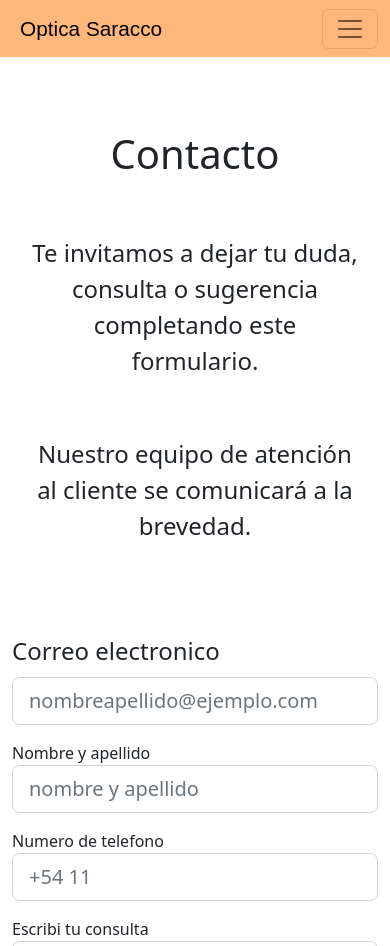
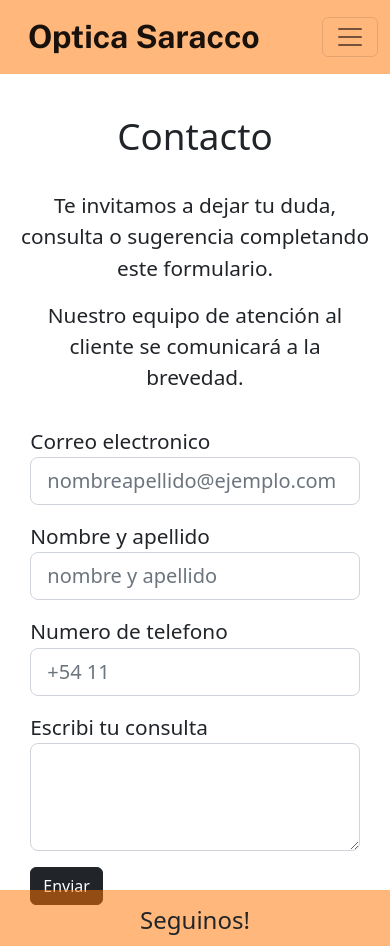
Before and after one commit to juan-saracco/PF-Saracco, a website: page vistas/contacto.html in a window 390 px wide. Shown: the top 946 px of the page. Drawn offline with nearby package versions, Linux system fonts and the light colour scheme.

Commit message:
sass con anidaciones y & aplicado a todo el proyecto

```diff
--- a/parciales/_contacto.scss
+++ b/parciales/_contacto.scss
@@ -1,26 +1,27 @@
 .contact__container {
-    height: 80rem;
+    height: 50rem;
     display: flex;
     flex-direction: column;
     justify-content: space-evenly;
 
-    .contact__container {
-        height: 30rem;
+    .contact {
+        height: 20rem;
 
         &__h1 {
             text-align: center;
-            font-size: 5rem;
-            margin-bottom: 4rem;
+            font-size: 3rem;
+            margin-bottom: 2rem;
+            margin-top: 2rem;
         }
 
         &__p{
             text-align: center;
-            font-size: 3rem;
+            font-size: 1.5rem;
         }
 
         &__p2{
             text-align: center;
-            font-size: 3rem;
+            font-size: 1.5rem;
         }
     }
 
--- a/parciales/_footer.scss
+++ b/parciales/_footer.scss
@@ -40,20 +40,19 @@
 
         &__p {
             width: 80%;
-            font-size: 2rem;
+            font-size: 1.3rem;
+            margin-top: 1rem;
         }
 
         &__form{
                width: 100%;
-               height: 100%;
         }
 
         &__input{
-           font-size: 1.4rem;
            width: 80%;
            text-align: center;
            display: block;
-           margin: auto;
+           margin: 1rem auto;
         }
 
         &__input2{
@@ -72,21 +71,18 @@
        margin-top: 2rem;
        width: 33%;
 
-       &__nav{
-        width: 55%;
-       }
-
        &__list{
         list-style:none;
        }
 
        &__item{
-        margin-bottom: 1.5rem;
+        margin-bottom: 1.2rem;
+        margin-top: .5rem;
        }
 
        &__anchor{
           text-decoration: none;
-          font-size: xx-large;
+          font-size: 1.5rem;
           color: black;
        }
 
--- a/parciales/_header.scss
+++ b/parciales/_header.scss
@@ -4,14 +4,15 @@
     background-color: rgba(255, 115, 0, 0.514);
 
     .header__font {
-        font-size: 3rem;
+        font-size: 2rem;
         color: black;
         margin: 0 2rem;
     }
 
     .header__icon{
-        font-size: 3.5rem;
+        font-size: 3rem;
         font-family: 'Public Sans', sans-serif;
+        padding-left: 1rem;
     }
 
     .header__div{
--- a/parciales/_mainelement.scss
+++ b/parciales/_mainelement.scss
@@ -10,7 +10,7 @@
         }
 
         &__img{
-            height: 70rem;
+            height: 45rem;
             object-fit: cover;
             position: relative;
         }
@@ -53,7 +53,7 @@
 
         &__h3{
             padding: 1rem;
-            font-size: 3rem;
+            font-size: 2rem;
         }
 
         &__map{
@@ -67,7 +67,7 @@
         }
 
         &__p{
-            font-size: 2rem;
+            font-size: 1.5rem;
             padding: 1rem;
         }
     }
--- a/parciales/_medial.scss
+++ b/parciales/_medial.scss
@@ -156,13 +156,17 @@
 
     /*contacto*/
 
-    .contact__p{
-        text-align: center;
-        font-size: 2rem;
-    }
-    .contact__p2{
-        text-align: center;
-        font-size: 2rem;
+    .contact__container{
+
+        .contact{
+
+            &__p{
+                font-size: 2rem;
+            }
+            &__p2{
+                font-size: 2rem;
+            }
+        }
     }
 
     .form-label{
--- a/parciales/_mediam.scss
+++ b/parciales/_mediam.scss
@@ -81,7 +81,7 @@
             margin-top: 2rem;
 
             &__item{
-                margin-bottom: 2.9rem;
+                margin-bottom: 2.8rem;
             }
         }
     }
@@ -92,26 +92,24 @@
 
     /*contacto*/
 
-     .form__title{
-        height: auto;
-     }
+    .contact__container{
 
-     .contact__h1 {
-        text-align: center;
-        font-size: 4rem;
-        padding: 1rem;
-        margin-bottom: 1rem;
-    }
+        .contact{
 
-    .contact__p{
-        text-align: center;
-        font-size: 2rem;
+            &__h1{
+                padding: 1rem;
+                margin-bottom: 1rem!important;
+                margin-top: 1rem!important;
+            }
 
+            &__p{
+                font-size: 2rem;
+            }
 
-    }
-    .contact__p2{
-        text-align: center;
-        font-size: 2rem;
+            &__p2{
+                font-size: 2rem;
+            }
+        }
     }
 
     .form-label{
--- a/parciales/_medias.scss
+++ b/parciales/_medias.scss
@@ -100,30 +100,41 @@
 
      /*contacto*/
 
-     .form__container{
+     .contact__container{
         margin-bottom: 1rem;
-        height: 35rem;
-     }
+        height: 50rem;
+        align-items: center;
 
-     .contact__h1 {
-        text-align: center;
-        font-size: 2.5rem;
-        padding: 1rem;
-        margin-bottom: 1rem;
+        .contact{
+            padding: .5rem;
+
+            &__h1 {
+               text-align: center;
+               font-size: 2.3rem;
+               margin-bottom: 1rem;
+           }
+
+           &__p{
+               font-size: 1.3rem;
+           }
+
+           &__p2{
+               font-size: 1.3rem;
+           }
+        }
+
+        .form__container{
+
+            margin-top: 2rem;
+            width: 90%;
+
+            .form__label{
+                font-size: 1.3rem;
+            }
+
+        }
     }
 
-    .contact__p{
-        font-size: 1.5rem;
-        padding: 1rem;
-    }
-    .contact__p2{
-        font-size: 1.5rem;
-        padding: 1rem;
-    }
-
-    .form-label{
-        font-size: 1.5rem;
-    }
 }
 
      /*fin de contacto*/
--- a/sass/main.scss
+++ b/sass/main.scss
@@ -2,10 +2,8 @@
 @import "../parciales/_header.scss";
 @import "../parciales/_mainelement.scss";
 @import "../parciales/_footer.scss";
+@import "../parciales/_contacto.scss";
 @import "../parciales/_medial.scss";
 @import "../parciales/_mediam.scss";
 @import "../parciales/_medias.scss";
 @import "../parciales/_variables.scss";
-
-/*vistas*/
-@import "../parciales/_contacto.scss";
--- a/vistas/contacto.html
+++ b/vistas/contacto.html
@@ -5,6 +5,10 @@
     <meta http-equiv="X-UA-Compatible" content="IE=edge">
     <meta name="viewport" content="width=device-width, initial-scale=1.0">
     <title>Optica Saracco</title>
+    <link rel="shortcut icon" href="../imagenes/favicon.png" type="image/x-icon">
+    <link rel="preconnect" href="https://fonts.googleapis.com">
+    <link rel="preconnect" href="https://fonts.gstatic.com" crossorigin>
+    <link href="https://fonts.googleapis.com/css2?family=Public+Sans:ital,wght@0,700;1,400&display=swap" rel="stylesheet">
     <link href="https://cdn.jsdelivr.net/npm/bootstrap@5.2.2/dist/css/bootstrap.min.css" rel="stylesheet" integrity="sha384-Zenh87qX5JnK2Jl0vWa8Ck2rdkQ2Bzep5IDxbcnCeuOxjzrPF/et3URy9Bv1WTRi" crossorigin="anonymous">
     <link rel="stylesheet" href="../estilos/estilosnew.css">
 </head>
@@ -13,7 +17,7 @@
     <header class="header">
         <nav class="navbar navbar-expand-lg ">
             <div class="container-fluid">
-              <a class="navbar-brand header__font header__icon" href="../index.html">Optica Saracco</a>
+              <a class="navbar-brand header__icon" href="../index.html">Optica Saracco</a>
               <button class="navbar-toggler" type="button" data-bs-toggle="collapse" data-bs-target="#navbarSupportedContent" aria-controls="navbarSupportedContent" aria-expanded="false" aria-label="Toggle navigation">
                 <span class="navbar-toggler-icon"></span>
               </button>
@@ -43,28 +47,28 @@
         <div class="container">
             <div class="row">
                 <form class="col-lg-12 contact__container needs-validation" novalidate">
-                    <div class="contact__container">
+                    <div class="contact">
                         <h1 class="contact__h1">Contacto</h1>
                         <p class="contact__p">Te invitamos a dejar tu duda, consulta o sugerencia completando este formulario.</p>
                         <p class="contact__p2">Nuestro equipo de atención al cliente se comunicará a la brevedad.</p>
                     </div>
                     <div class="form__container">
                         <div class="mb-3">
-                            <label for="Input" class="form-label">Correo electronico</label>
-                            <input type="email" class="form-control form-control-lg" id="Input" placeholder="nombreapellido@ejemplo.com" aria-label=".form-control-lg">
+                            <label for="email" class="form__label">Correo electronico</label>
+                            <input type="email" class="form-control form-control-lg" name="email" id="email" placeholder="nombreapellido@ejemplo.com" aria-label=".form-control-lg" required>
 
                           </div>
                           <div class="mb-3">
-                            <label for="Input" class="form__label">Nombre y apellido</label>
-                            <input type="text" class="form-control form-control-lg" id="Input" placeholder="nombre y apellido" aria-label=".form-control-lg">
+                            <label for="name" class="form__label">Nombre y apellido</label>
+                            <input type="text" class="form-control form-control-lg" name="name" id="name" placeholder="nombre y apellido" aria-label=".form-control-lg" required>
                           </div>
                           <div class="mb-3">
-                            <label for="Input" class="form__label">Numero de telefono</label>
-                            <input type="number" class="form-control form-control-lg" id="Input" placeholder="+54 11" aria-label=".form-control-lg">
+                            <label for="number" class="form__label">Numero de telefono</label>
+                            <input type="number" class="form-control form-control-lg" name="number" id="number" placeholder="+54 11" aria-label=".form-control-lg" required>
                           </div>
                           <div class="mb-3">
                             <label for="Textarea" class="form__label">Escribi tu consulta</label>
-                            <textarea class="form-control form-control-lg" id="Textarea" rows="3" aria-label=".form-control-lg"></textarea>
+                            <textarea class="form-control form-control-lg" name="textarea" id="Textarea" rows="3" aria-label=".form-control-lg"></textarea>
                           </div>
                           <div class="col-12">
                             <button class="form__btn  btn btn-dark" type="submit">Enviar</button>
```
Also changed, not shown: vistas/lentesdecontacto.html (+5 -1 lines), vistas/lentesdesol.html (+5 -1 lines), vistas/lentesdevista.html (+5 -1 lines), estilos/estilosnew.css.
